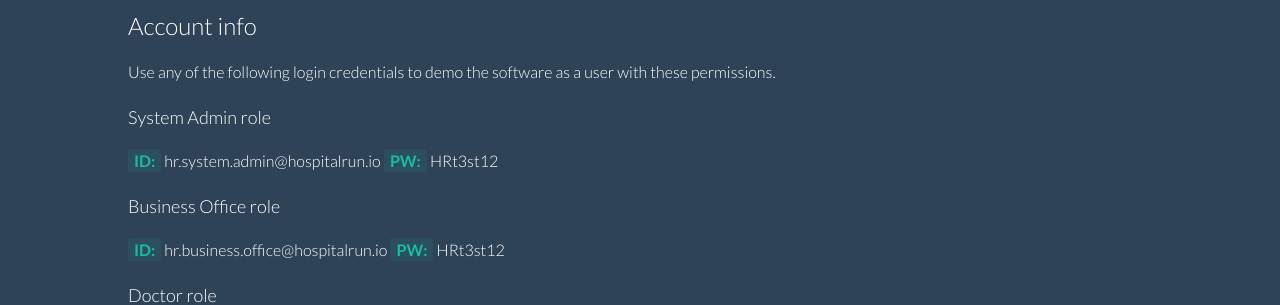
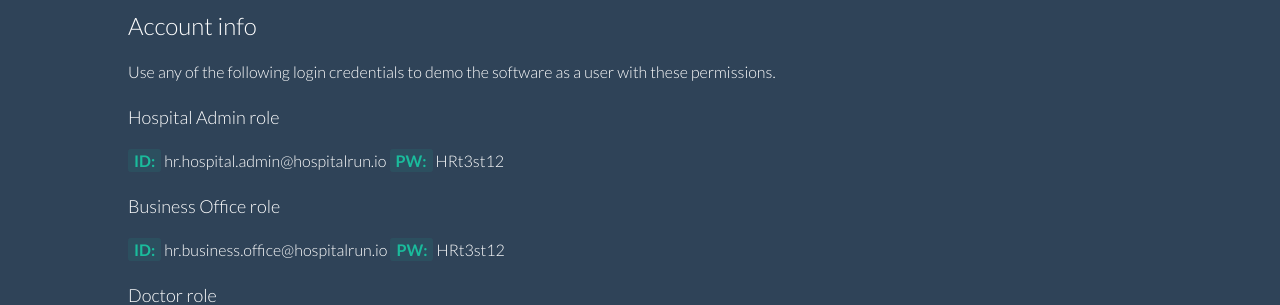
Before and after one commit to HospitalRun/hospitalrun.io, a Jekyll site: the page built from demo/index.md, in a window 1280 px wide. Shown: the part 199-504 px from the top of the page. Built offline with Jekyll 4.4.1, drawn with Linux system fonts in a browser that asks for light colours.

Commit message:
Update index.md

```diff
--- a/demo/index.md
+++ b/demo/index.md
@@ -10,8 +10,8 @@ title: "Accessing the HospitalRun demo site"
 ## Account info
 Use any of the following login credentials to demo the software as a user with these permissions.
 
-### System Admin role
-**id:** hr.system.admin@hospitalrun.io
+### Hospital Admin role
+**id:** hr.hospital.admin@hospitalrun.io
 **pw:** HRt3st12
 
 ### Business Office role
```
